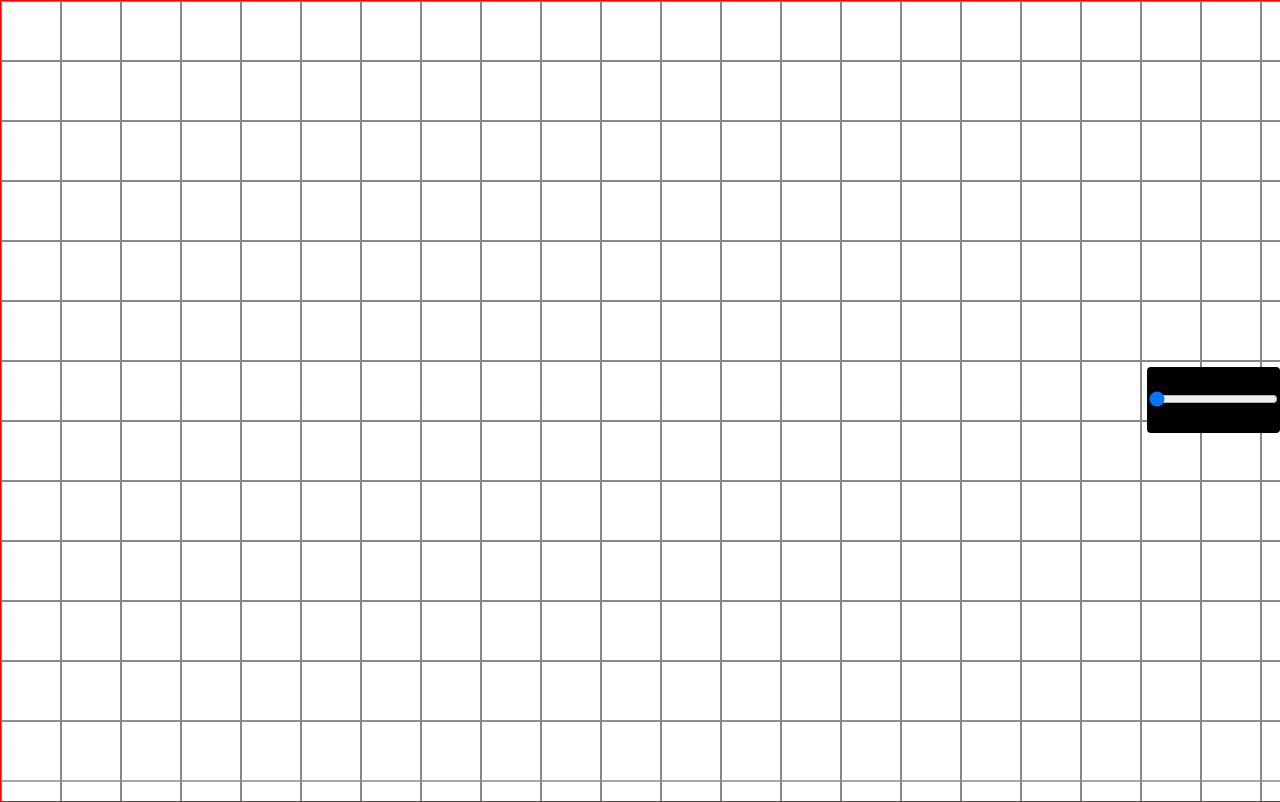
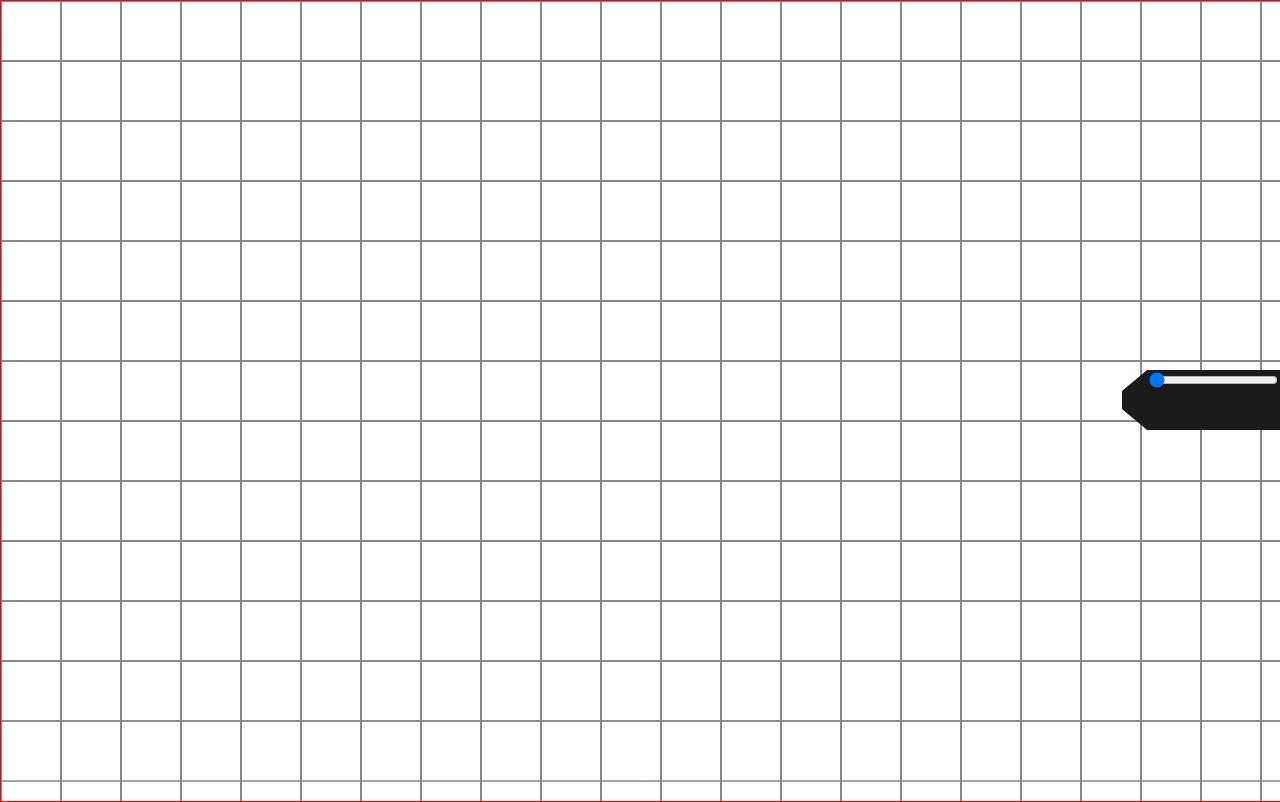
Before and after one commit to CarnivorousJoe/tabletop-canvas-grid, a React (Create React App) app: page / in a window 1280 px wide. Built offline with nearby package versions, Linux system fonts and the light colour scheme.

Commit message:
Refactoring w/ styled components

```diff
--- a/package.json
+++ b/package.json
@@ -8,6 +8,7 @@
     "react-dom": "^16.8.5",
     "react-scripts": "2.1.8",
     "socket.io": "^2.2.0",
+    "styled-components": "^4.2.0",
     "uws": "^100.0.1"
   },
   "scripts": {
--- a/src/components/OptionsPicker.js
+++ b/src/components/OptionsPicker.js
@@ -1,4 +1,5 @@
 import React, { Component } from 'react'
+import styled  from 'styled-components'
 
 export default class OptionsPicker extends Component{
     constructor(props){
@@ -22,33 +23,42 @@ export default class OptionsPicker extends Component{
 
     render(){
         return (
-            <div style={FlyoutStyle(this.state)} onMouseLeave={() => this.contract()}>
-                <FlyoutTab onMouseEnter={() => this.expand()}/>
-                <div style={{'position': 'relative'}}>
-                {this.props.children}
-                </div>
+            <div style={FlyoutStyle(this.state)} onMouseEnter={() => this.expand()} onMouseLeave={() => this.contract()}>
+                <FlyoutTab />
+                <OptionsWrapper>
+                    {this.props.children}
+                </OptionsWrapper>
             </div>
         )
     }
 }
 
-const FlyoutTab = (props) => <div style={tabStyle} ></div>
-const tabStyle = {
-    'clipPath': 'polygon(0 35%, 100% 0, 100% 100%, 0 65%)'
-}
+const FlyoutTab = styled.div`
+    clip-path: polygon(0 35%, 100% 0, 100% 100%, 0 65%);
+    display: inline-block;
+    width: 25px;
+    height: 60px;
+    background: #1b1b1b;
+`
+
+const OptionsWrapper = styled.div`
+    background-color: #1b1b1b;
+    display: flex;
+    flex-direction: column;
+    position: relative;
+`
 
 const FlyoutStyle = ({ expanded }) => {
     return {
-        'width':        300,
+        'display':      'flex',
+        'width':        'auto',
         'position':     'fixed',
-        'right':        expanded ? 0 : -200,
+        'right':        expanded ? 0 : -135,
         'top':          0,
         'bottom':       0,
         'margin':       'auto',
-        'width':        'auto',
         'height':       'fit-content',
         'padding':      '22px 0px',
-        'backgroundColor': 'black',
         'borderRadius':     '4px'
     }
 }
```
